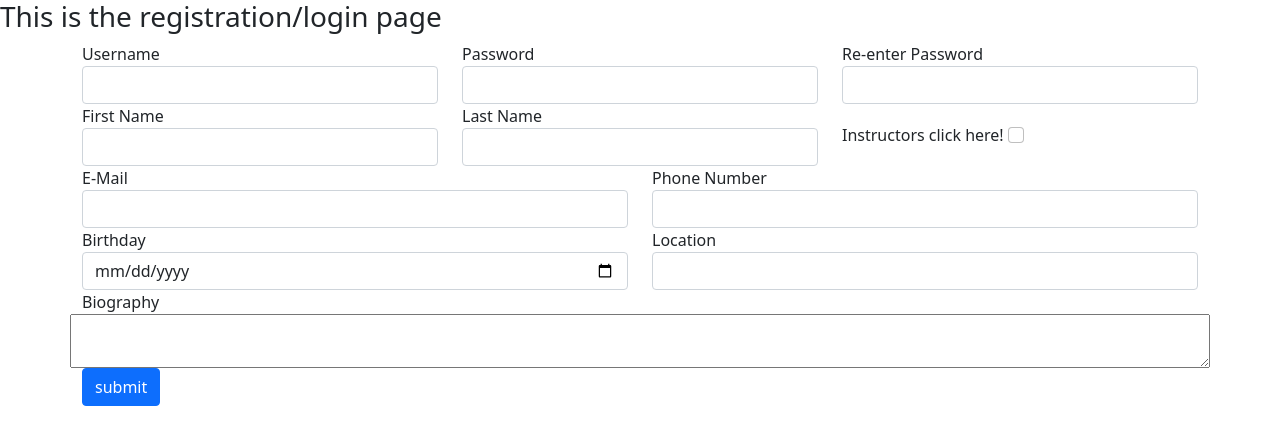
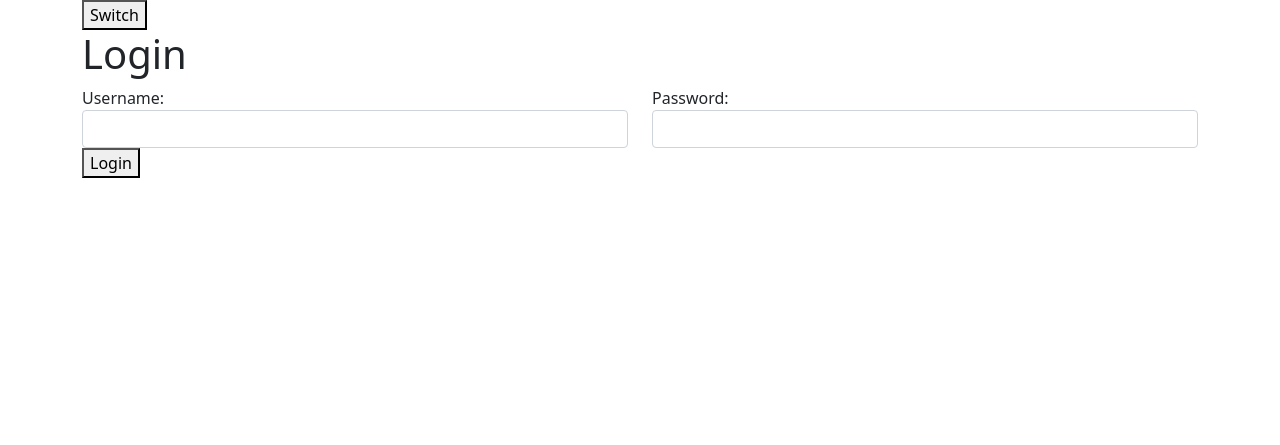
Before and after one commit to Marktm2012/Guild-Captstone, a Django app: page /users/ in a window 1280 px wide. Shown: the top 445 px of the page. Run offline with Django 3.2, Linux system fonts and the light colour scheme.

Commit message:
Login/Logout Functional

```diff
--- a/instuctorproj/instructapp/templates/instructapp/base.html
+++ b/instuctorproj/instructapp/templates/instructapp/base.html
@@ -26,8 +26,17 @@
                 delimiters: ['[[', ']]'],
                 data: {
                     title: 'Hello World!',
+                    register: false,
                 },
                 methods: {
+                    regLog: function(){
+                        if (this.register == true){
+                            this.register = false
+                        } else{
+                            this.register = true
+                        }
+                        console.log(this.register)
+                    }
                 },
                 created: function() {
                 }
--- a/instuctorproj/instructapp/urls.py
+++ b/instuctorproj/instructapp/urls.py
@@ -3,5 +3,6 @@ from . import views
 
 app_name = 'instructapp'
 urlpatterns = [
-    path('', views.index, name='index')
+    path('', views.index, name='index'),
+    path('profile/', views.profile, name='profile')
 ]
--- a/instuctorproj/instuctorproj/settings.py
+++ b/instuctorproj/instuctorproj/settings.py
@@ -126,3 +126,4 @@ STATIC_URL = '/static/'
 
 DEFAULT_AUTO_FIELD = 'django.db.models.BigAutoField'
 AUTH_USER_MODEL = 'users.User'
+LOGIN_URL = "users/"
--- a/instuctorproj/users/templates/users/register.html
+++ b/instuctorproj/users/templates/users/register.html
@@ -1,13 +1,13 @@
 {% extends 'instructapp/base.html' %}
 
-{% block title %}Hello!{% endblock %}
-
 {% block content %}
-<h3>This is the registration/login page</h3>
 
 <div class="container">
-    <form action="{% url 'users:register' %}" method="POST">
+    <button @click="regLog">Switch</button>
+    <!-- Registration Form -->
+    <form v-if="register == true" action="{% url 'users:register' %}" method="POST">
         {%csrf_token%}
+        <h1>Registration</h1>
         <div class="row">
             <div class="col">
                 <label for="username">Username</label>
@@ -57,12 +57,29 @@
                 <input id="location" class="form-control" type="text" name="location">
             </div>
         </div>
-        <div class="row">
+        <div class="row mx-1">
             <label for="bio">Biography</label>
             <textarea id="bio" type="form-control" name="bio"></textarea>
         </div>
         <button type="submit" class="btn btn-primary">submit</button>
     </form>
+    <!-- Login Form -->
+    <form v-if="register == false" action="{% url 'users:login' %}" method="POST">
+        {%csrf_token%}
+        <h1>Login</h1>
+        <div class="bg-danger">{{error}}</div>
+        <div class="row">
+            <div class="col">
+                <label for="user_name">Username:</label>
+                <input id="user_name" name="username" type="text" class="form-control">
+            </div>
+            <div class="col">
+                <label for="pass_word">Password:</label>
+                <input id="pass_word" type="password" name="password" class="form-control">
+            </div>
+        </div>
+        <button type="submit">Login</button>
+    </form>
 </div>
 
 
--- a/instuctorproj/users/urls.py
+++ b/instuctorproj/users/urls.py
@@ -3,5 +3,7 @@ from . import views
 
 app_name = 'users'
 urlpatterns = [
-    path('', views.register, name='register')
+    path('', views.register, name='register'),
+    path('login/', views.login, name='login'),
+    path('logout/', views.logout, name="logout"),
 ]
--- a/instuctorproj/users/views.py
+++ b/instuctorproj/users/views.py
@@ -1,7 +1,10 @@
-from django.http.response import HttpResponse
-from django.shortcuts import render
+from django.http.response import HttpResponse, HttpResponseRedirect
+from django.shortcuts import render, reverse
 from .models import User
 from datetime import datetime
+import django.contrib.auth
+from django.contrib.auth.decorators import login_required
+
 
 def register(request):
     if request.method == 'POST':
@@ -30,3 +33,23 @@ def register(request):
         user.bio = bio
         user.save()
     return render(request, ('users/register.html'))
+
+def login(request):
+    if request.method == 'POST':
+        username = request.POST['username']
+        password = request.POST['password']
+        print(username + ' ' + password)
+        user = django.contrib.auth.authenticate(request, username=username, password=password)
+        print(user)
+        if user is not None:
+            django.contrib.auth.login(request, user)
+            return HttpResponseRedirect(reverse('instructapp:profile'))
+        else:
+            return render(request, 'users/register.html', {'error': 'Incorrect username or password'})
+    else:
+        return render(request, ('users/register.html'))
+
+@login_required
+def logout(request):
+    django.contrib.auth.logout(request)
+    return HttpResponseRedirect(reverse('users:register'))
```
Also changed, not shown: instuctorproj/instructapp/templates/instructapp/profile.html (added, +10 -0 lines), instuctorproj/instructapp/views.py (+11 -1 lines).
